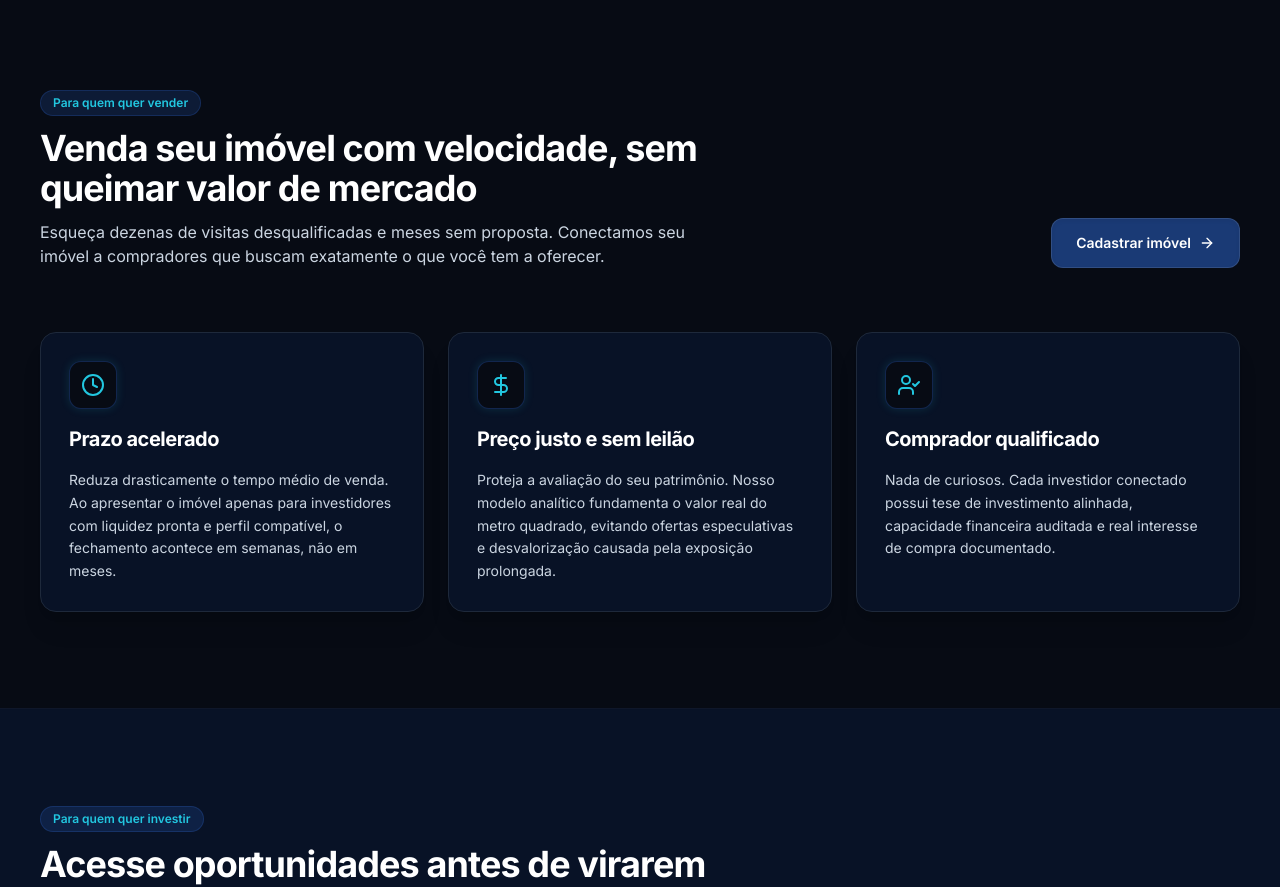
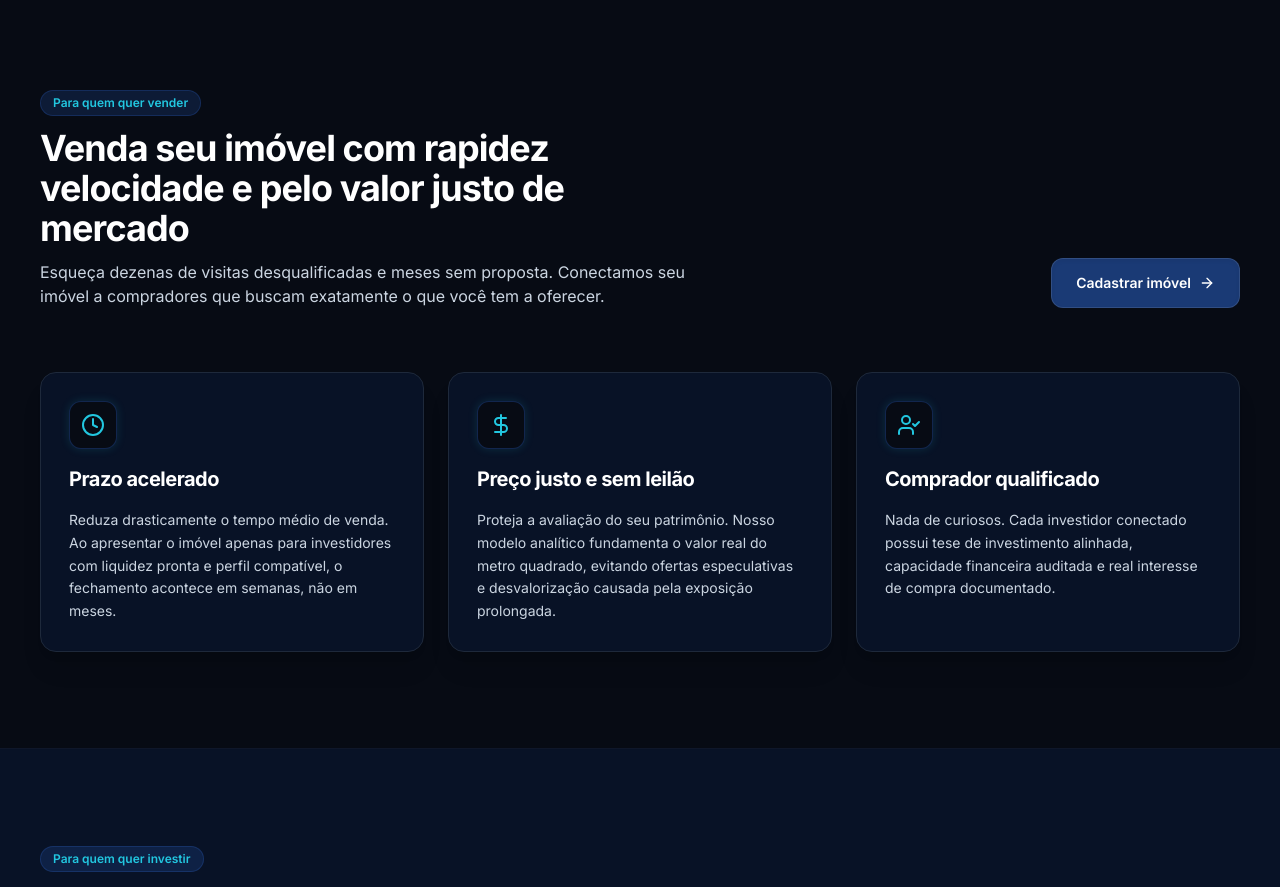
Before and after one commit to pauloac1000-byte/inteligencia-imobiliaria, a React (Vite) app: page / in a window 1280 px wide. Shown: the part 2600-3487 px from the top of the page. Built offline with nearby package versions, Linux system fonts and the light colour scheme.

Commit message:
Auto-commit after full sync (build simulation)

```diff
--- a/src/components/SupportingSections.tsx
+++ b/src/components/SupportingSections.tsx
@@ -31,7 +31,7 @@ export const SupportingSections: React.FC<SupportingSectionsProps> = ({ onOpenMo
                 Para quem quer vender
               </div>
               <h2 className="text-2xl sm:text-3xl lg:text-4xl font-bold tracking-tight text-white leading-tight">
-                Venda seu imóvel com velocidade, sem queimar valor de mercado
+                Venda seu imóvel com rapidez velocidade e pelo valor justo de mercado
               </h2>
               <p className="text-slate-300 text-sm sm:text-base leading-relaxed">
                 Esqueça dezenas de visitas desqualificadas e meses sem proposta. Conectamos seu
```
Also changed, not shown: .skip.config.json.
